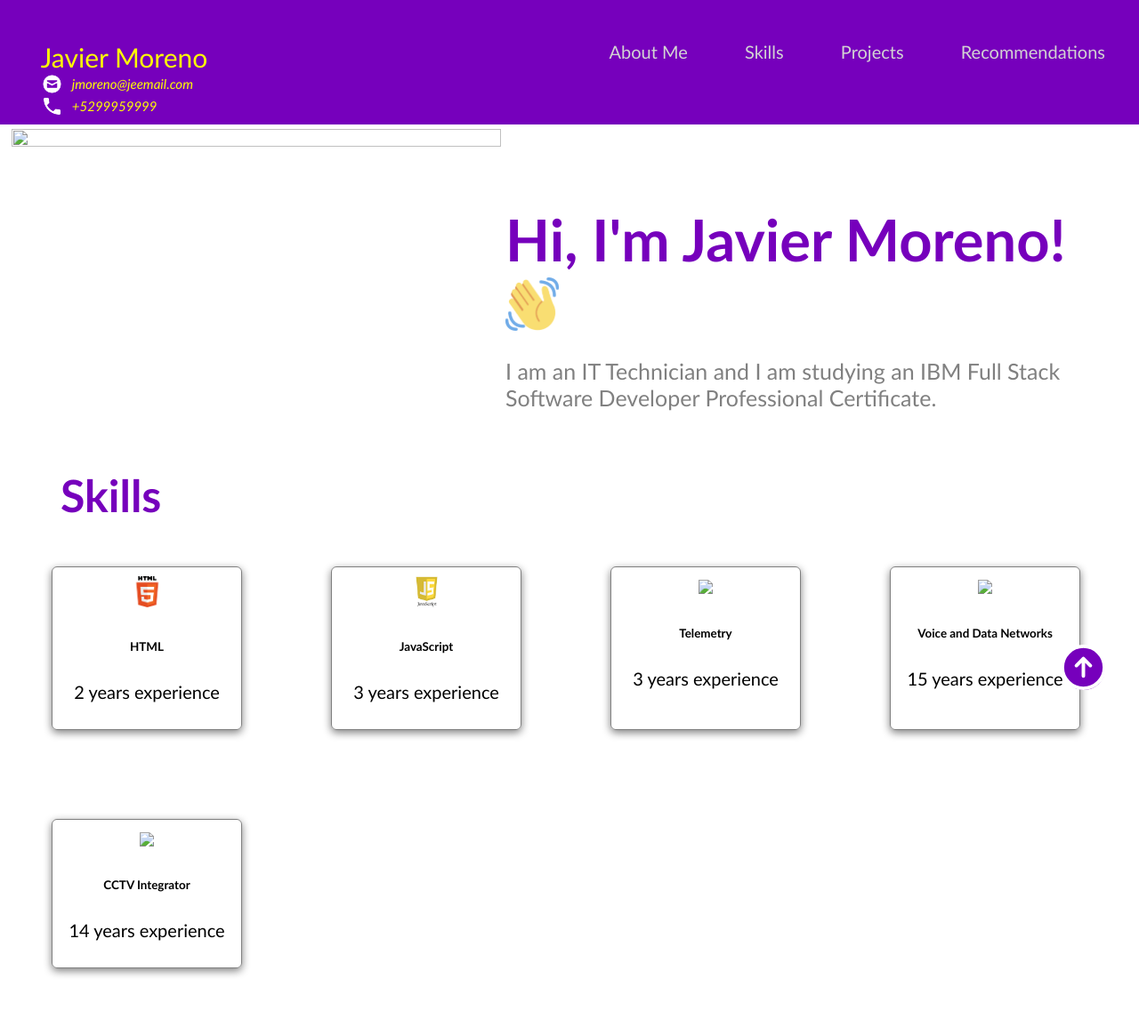
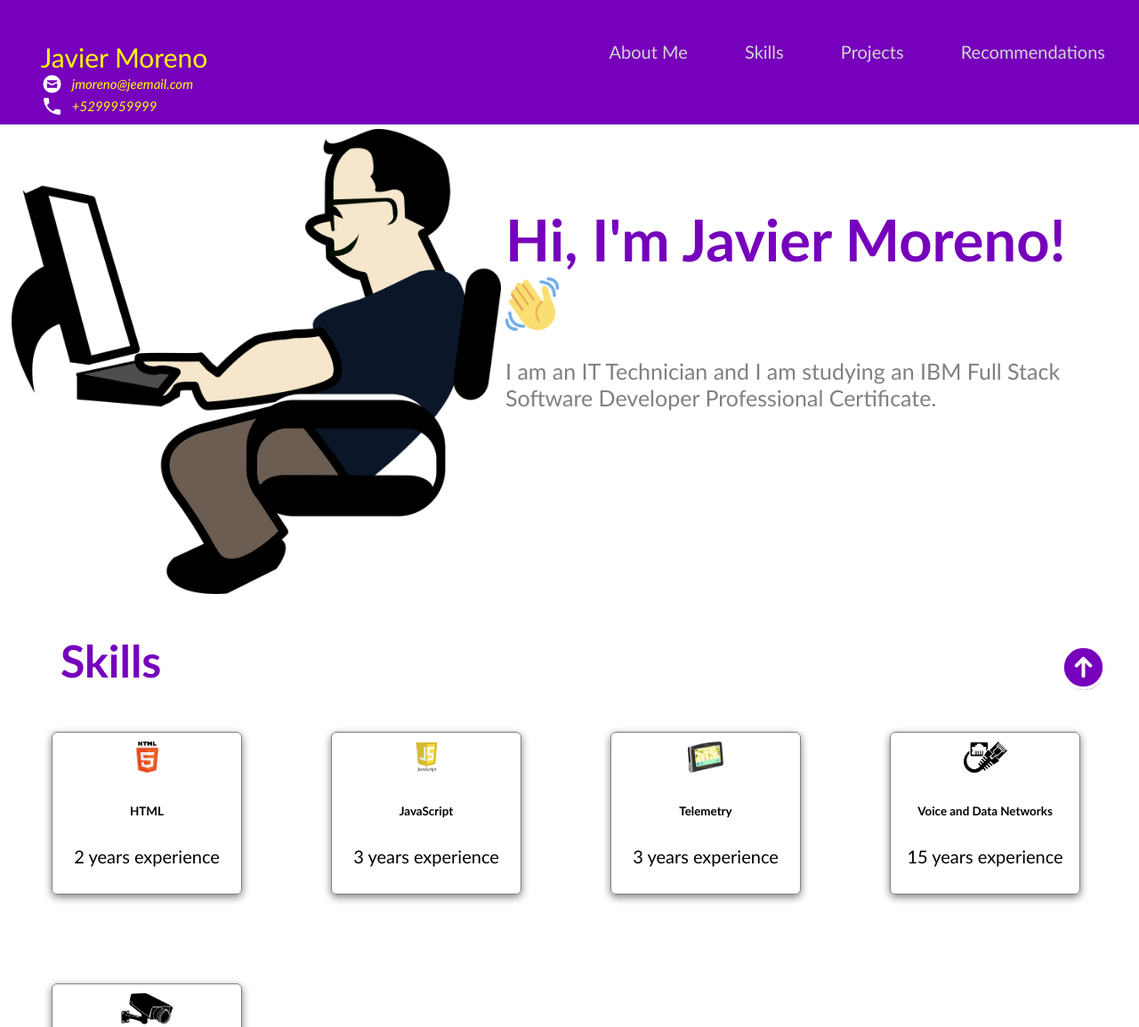
Before and after one commit to JMoreno1982/my-portofolio, a plain HTML site: page index.html in a window 1280 px wide. Shown: the top 1155 px of the page at 89% size. Drawn offline with Linux system fonts and the light colour scheme.

Commit message:
Update index.html

```diff
--- a/index.html
+++ b/index.html
@@ -36,7 +36,7 @@
     <!-- About Me -->
     <section id="about-me" class="container">
       <div>
-        <img src="coding-1294361_1280.png" class="profile_image"/>
+        <img src="html_finalprojimages/coding-1294361_1280.png" class="profile_image"/>
       </div>
 
       <div>
@@ -68,19 +68,19 @@
         </div>
 
         <div class="skill">
-            <img src="gps-304842_1280.png"/>
+            <img src="html_finalprojimages/gps-304842_1280.png"/>
             <h6>Telemetry</h6>
             <p>3 years experience</p>
           </div>
 
         <div class="skill">
-            <img src="ethernet-1294340_1280.png"/>
+            <img src="html_finalprojimages/ethernet-1294340_1280.png"/>
             <h6>Voice and Data Networks</h6>
             <p>15 years experience</p>
           </div>
 
         <div class="skill">
-            <img src="security-3800514_1280.png"/>
+            <img src="html_finalprojimages/security-3800514_1280.png"/>
             <h6>CCTV Integrator</h6>
             <p>14 years experience</p>
           </div>
```
